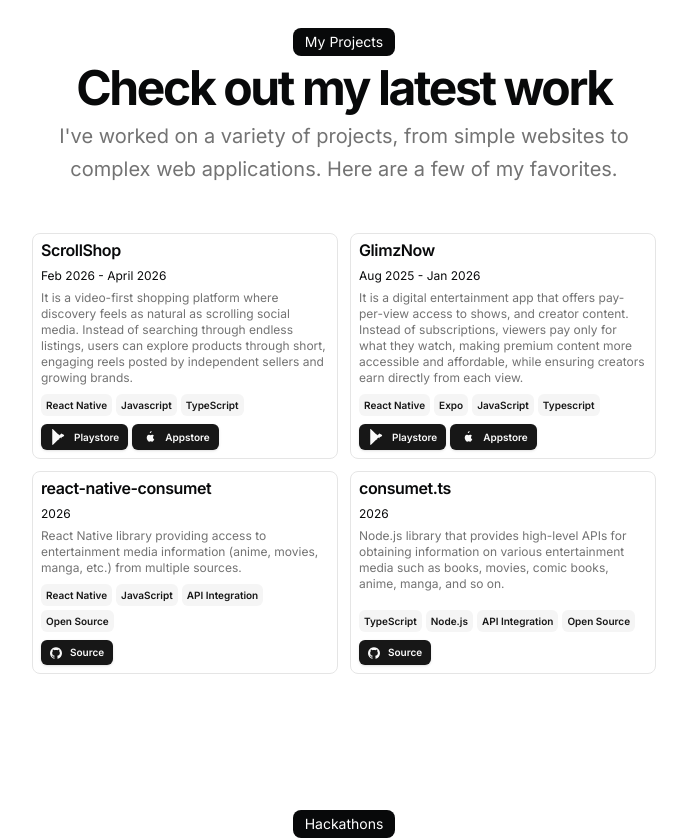
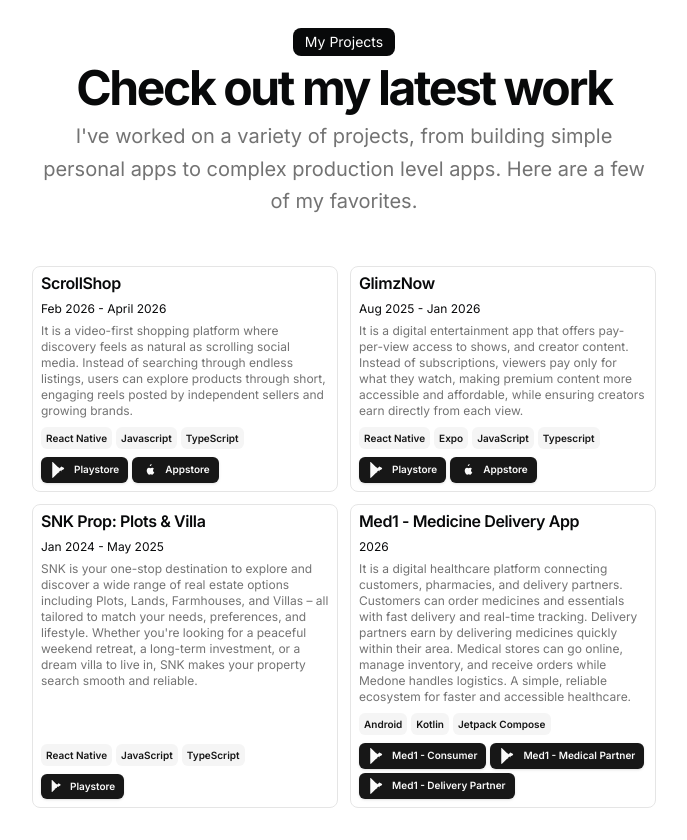
Before and after one commit to sanjaysargam/thesanjaysargam, a Next.js app: page / in a window 1280 px wide. Shown: the part 1080-1920 px from the top of the page, without its empty margins (296-983 px from the left). Built offline with nearby package versions, Linux system fonts and the light colour scheme.

Commit message:
portfolio

```diff
--- a/src/app/page.tsx
+++ b/src/app/page.tsx
@@ -123,8 +123,7 @@ export default function Page() {
                   Check out my latest work
                 </h2>
                 <p className="text-muted-foreground md:text-xl/relaxed lg:text-base/relaxed xl:text-xl/relaxed">
-                  I&apos;ve worked on a variety of projects, from simple
-                  websites to complex web applications. Here are a few of my
+                  I&apos;ve worked on a variety of projects, from building simple personal apps to complex production level apps. Here are a few of my
                   favorites.
                 </p>
               </div>
@@ -152,7 +151,7 @@ export default function Page() {
           </div>
         </div>
       </section>
-      <section id="hackathons">
+      {/* <section id="hackathons">
         <div className="space-y-12 w-full py-12">
           <BlurFade delay={BLUR_FADE_DELAY * 13}>
             <div className="flex flex-col items-center justify-center space-y-4 text-center">
@@ -194,7 +193,7 @@ export default function Page() {
             </ul>
           </BlurFade>
         </div>
-      </section>
+      </section> */}
       <section id="contact">
         <div className="grid items-center justify-center gap-4 px-4 text-center md:px-6 w-full py-12">
           <BlurFade delay={BLUR_FADE_DELAY * 16}>
--- a/src/data/resume.tsx
+++ b/src/data/resume.tsx
@@ -217,46 +217,55 @@ I focus on building scalable apps, improving user experience, and writing clean,
       video: "",
     },
     {
-      title: "react-native-consumet",
-      href: "https://github.com/SanjaySargam/react-native-consumet",
-      dates: "2026",
+      title: "SNK Prop: Plots & Villa",
+      href: "https://snkprop.in",
+      dates: "Jan 2024 - May 2025",
       active: true,
       description:
-        "React Native library providing access to entertainment media information (anime, movies, manga, etc.) from multiple sources.",
+        "SNK is your one-stop destination to explore and discover a wide range of real estate options including Plots, Lands, Farmhouses, and Villas – all tailored to match your needs, preferences, and lifestyle. Whether you're looking for a peaceful weekend retreat, a long-term investment, or a dream villa to live in, SNK makes your property search smooth and reliable.",
       technologies: [
         "React Native",
         "JavaScript",
-        "API Integration",
-        "Open Source",
+        "TypeScript",
       ],
       links: [
         {
-          type: "Source",
-          href: "https://github.com/SanjaySargam/react-native-consumet",
-          icon: <Icons.github className="size-3" />,
+          type: "Playstore",
+          href: "https://play.google.com/store/apps/details?id=com.snk.prop",
+          icon: <Icons.playstore className="size-3" />,
         },
       ],
       image: "",
       video: "",
     },
     {
-      title: "consumet.ts",
-      href: "https://github.com/SanjaySargam/consumet.ts",
+      title: "Med1 - Medicine Delivery App",
+      href: "https://play.google.com/store/apps/details?id=com.med1.medicine",
       dates: "2026",
       active: true,
       description:
-        "Node.js library that provides high-level APIs for obtaining information on various entertainment media such as books, movies, comic books, anime, manga, and so on.",
+        `It is a digital healthcare platform connecting customers, pharmacies, and delivery partners.
+Customers can order medicines and essentials with fast delivery and real-time tracking. Delivery partners earn by delivering medicines quickly within their area. Medical stores can go online, manage inventory, and receive orders while Medone handles logistics.
+A simple, reliable ecosystem for faster and accessible healthcare.`,
       technologies: [
-        "TypeScript",
-        "Node.js",
-        "API Integration",
-        "Open Source",
+        "Android",
+        "Kotlin",
+        "Jetpack Compose",
       ],
       links: [
         {
-          type: "Source",
-          href: "https://github.com/SanjaySargam/consumet.ts",
-          icon: <Icons.github className="size-3" />,
+          type: "Med1 - Consumer",
+          href: "https://play.google.com/store/apps/details?id=com.med1.medicine",
+          icon: <Icons.playstore className="size-4" />,
+        },
+         {
+          type: "Med1 - Medical Partner",
+          href: "https://play.google.com/store/apps/details?id=com.medone.partner",
+          icon: <Icons.playstore className="size-4" />,
+        }, {
+          type: "Med1 - Delivery Partner",
+          href: "https://play.google.com/store/apps/details?id=com.medone.delivery",
+          icon: <Icons.playstore className="size-4" />,
         },
       ],
       image: "",
```
